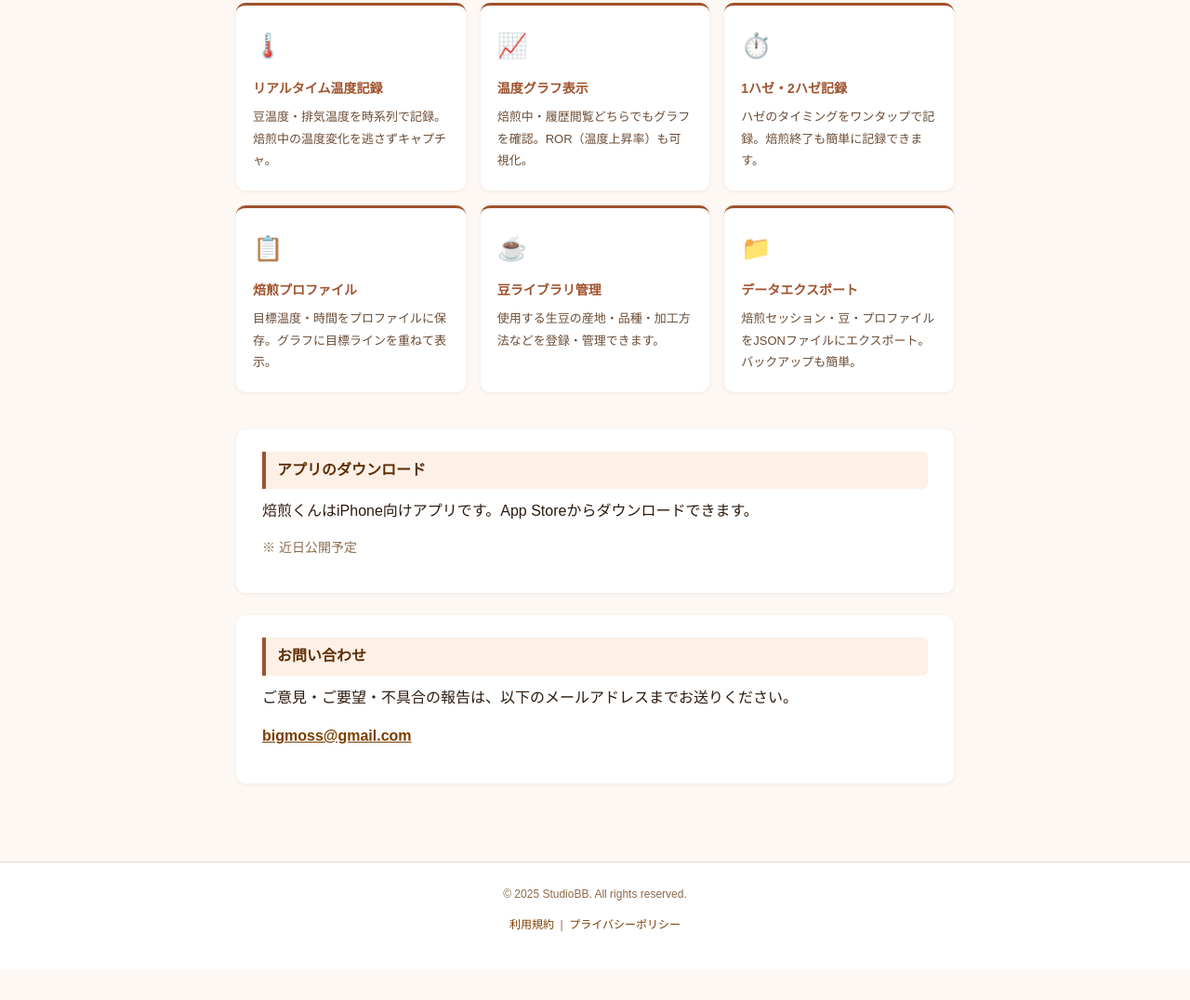
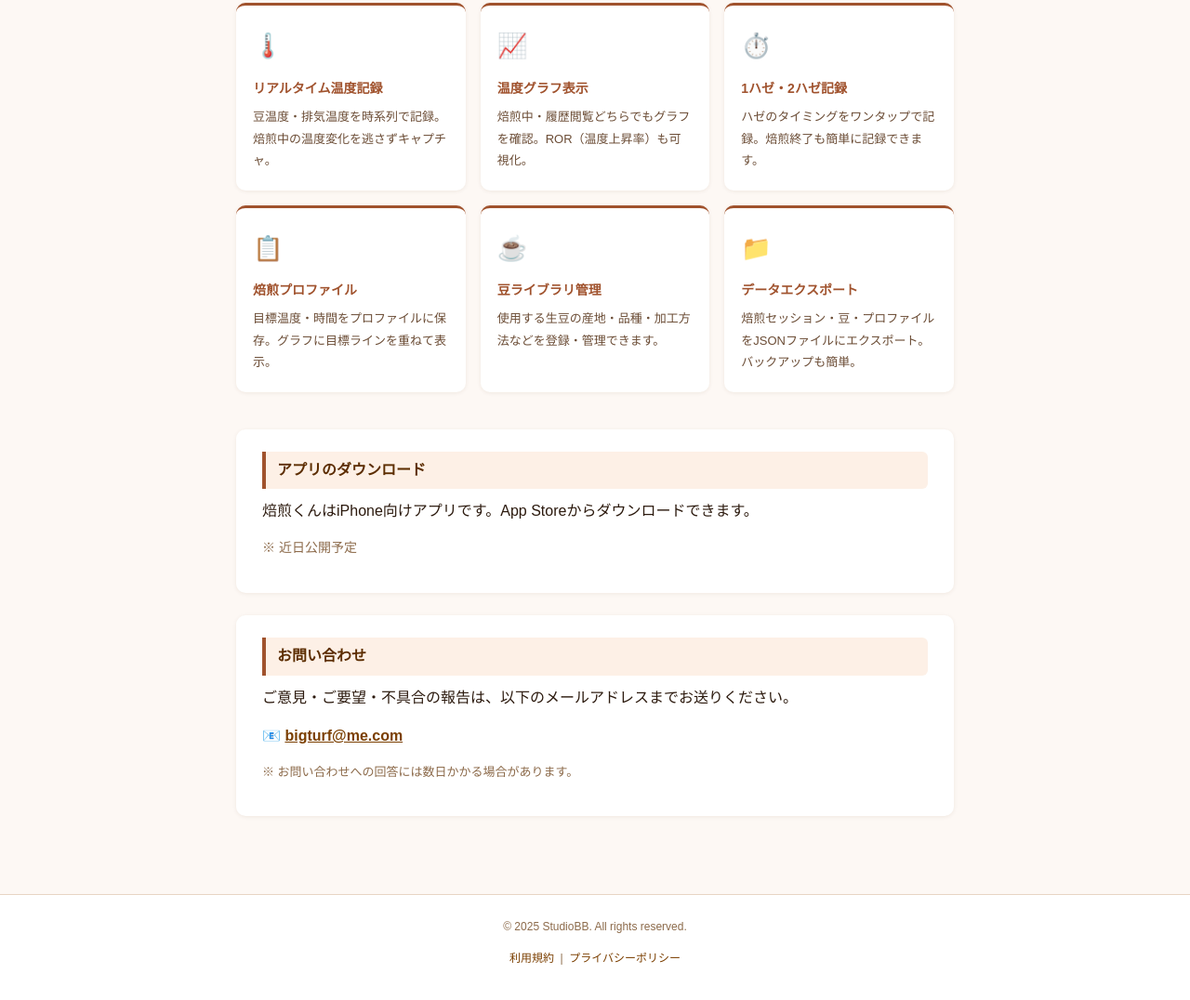
Before and after one commit to macbridge/BaisenkunWeb, a plain HTML site: page index.html in a window 1280 px wide. Shown: the part 760-1836 px from the top of the page at 93% size. Before the commit the page ends 1803 px from the top, so only its background shows below. Drawn offline with Linux system fonts and the light colour scheme.

Commit message:
Update contact email to bigturf@me.com and add response time note

```diff
--- a/index.html
+++ b/index.html
@@ -97,7 +97,8 @@
   <div class="card">
     <h2 style="margin-top: 0;">お問い合わせ</h2>
     <p>ご意見・ご要望・不具合の報告は、以下のメールアドレスまでお送りください。</p>
-    <p><a href="mailto:bigmoss@gmail.com" style="color: #7B3F00; font-weight: 700;">bigmoss@gmail.com</a></p>
+    <p>📧 <a href="mailto:bigturf@me.com" style="color: #7B3F00; font-weight: 700;">bigturf@me.com</a></p>
+    <p style="color: #8c6a4a; font-size: 13px;">※ お問い合わせへの回答には数日かかる場合があります。</p>
   </div>
 
 </div>
```
Also changed, not shown: privacy.html (+2 -1 lines), qa.html (+1 -1 lines), terms.html (+2 -1 lines).
